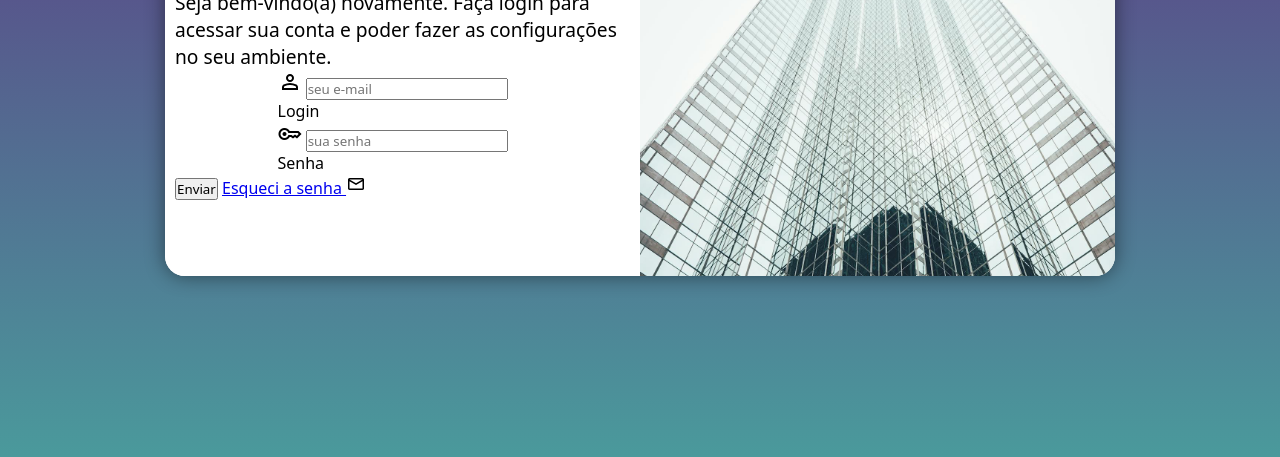
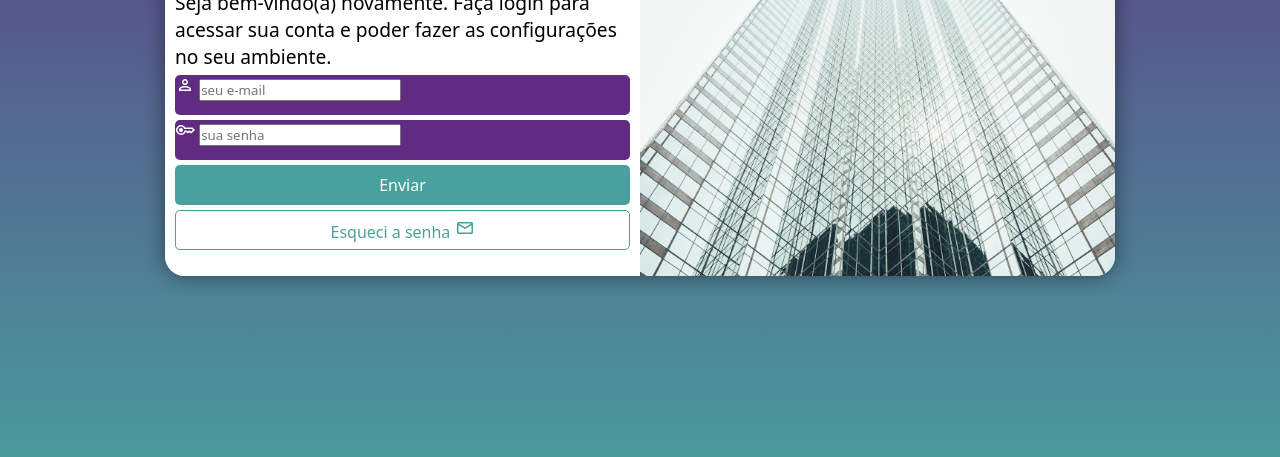
Before and after one commit to JamilyGSS/projeto-login, a plain HTML site: page index.html in a window 1280 px wide. Shown: the part 299-756 px from the top of the page. Drawn offline with nearby package versions, Linux system fonts and the light colour scheme.

Commit message:
login parte

```diff
--- a/estilos/style.css
+++ b/estilos/style.css
@@ -75,3 +75,50 @@ div#form>h1 {
 div#form>p {
     font-size: 0.8em;
 }
+
+form>div.campo{
+    background-color: #5f2c82;
+    display: block;
+    width: 100%;
+    height: 40px;
+    border-radius: 5px;
+    margin: 5px 0px;
+}
+
+div.campo>label {
+    display: none;
+}
+
+form>input[type=submit] {
+    display: block;
+    font-size: 1em;
+    width: 100%;
+    height: 40px;
+    background-color: #49a09d ;
+    border: none;
+    color: white;
+    border-radius: 5px;
+    cursor: pointer;
+}
+
+form>input[type=submit]:hover {
+    background-color: #1f4543 ;
+}
+
+form>a.botao {
+    display: block;
+    text-align: center;
+    font-size: 1em;
+    width: 100%;
+    height: 40px;
+    border: 1px solid #49a09d;
+    border-radius: 5px;
+    color: #49a09d;
+    text-decoration: none;
+    padding-top: 7px;
+    margin-top: 5px;
+}
+
+form>a.botao:hover {
+    background-color: #7fe0dd;
+}
--- a/index.html
+++ b/index.html
@@ -4,8 +4,7 @@
     <meta charset="UTF-8">
     <meta name="viewport" content="width=device-width, initial-scale=1.0">
     <title>Login</title>
-    <link rel="stylesheet" href="https://fonts.googleapis.com/css2?family=Material+Symbols+Outlined:opsz,wght,FILL,GRAD@20..48,100..700,0..1,-50..200&icon_names=key" />
-    <link rel="stylesheet" href="estilos/style.css" >
+    <link rel="stylesheet" href="estilos/style.css">
     <link rel="stylesheet" href="estilos/mediaquery.css" media="all">
 </head>
 <body>
@@ -19,20 +18,18 @@
                 <p id="texto">Seja bem-vindo(a) novamente. Faça login para acessar sua conta e poder fazer as configurações no seu ambiente.</p>
                 <form action="login.php" method="post" autocomplete="on">
                     <div class="campo">
-                        <svg xmlns="http://www.w3.org/2000/svg" height="24px" viewBox="0 -960 960 960" width="24px" fill="#000000"><path d="M480-480q-66 0-113-47t-47-113q0-66 47-113t113-47q66 0 113 47t47 113q0 66-47 113t-113 47ZM160-160v-112q0-34 17.5-62.5T224-378q62-31 126-46.5T480-440q66 0 130 15.5T736-378q29 15 46.5 43.5T800-272v112H160Zm80-80h480v-32q0-11-5.5-20T700-306q-54-27-109-40.5T480-360q-56 0-111 13.5T260-306q-9 5-14.5 14t-5.5 20v32Zm240-320q33 0 56.5-23.5T560-640q0-33-23.5-56.5T480-720q-33 0-56.5 23.5T400-640q0 33 23.5 56.5T480-560Zm0-80Zm0 400Z"/></svg>
-                        <input type="email" name="login" id="ilogin" placeholder="seu e-mail" autocomplete="email" required maxlength="30">
+                        <svg xmlns="http://www.w3.org/2000/svg" height="20px" viewBox="0 -960 960 960" width="20px" fill="#FFFFFF"><path d="M480-480q-60 0-102-42t-42-102q0-60 42-102t102-42q60 0 102 42t42 102q0 60-42 102t-102 42ZM192-192v-96q0-23 12.5-43.5T239-366q55-32 116.29-49 61.29-17 124.5-17t124.71 17Q666-398 721-366q22 13 34.5 34t12.5 44v96H192Zm72-72h432v-24q0-5.18-3.03-9.41-3.02-4.24-7.97-6.59-46-28-98-42t-107-14q-55 0-107 14t-98 42q-5 4-8 7.72-3 3.73-3 8.28v24Zm216.21-288Q510-552 531-573.21t21-51Q552-654 530.79-675t-51-21Q450-696 429-674.79t-21 51Q408-594 429.21-573t51 21Zm-.21-72Zm0 360Z"/></svg>
+                        <input type="email" name="login" id="ilogin" placeholder="seu e-mail" autocomplete="email" required maxlength="30" >
                         <label for="ilogin">Login</label>
                     </div>
                     <div class="campo">
-                        <span class="material-symbols-outlined">
-                            key
-                            </span>
-                        <input type="password" name="senha" id="isenha" placeholder="sua senha" autocomplete="current-password" required minlength="6" maxlength="10">
+                        <svg xmlns="http://www.w3.org/2000/svg" height="20px" viewBox="0 -960 960 960" width="20px" fill="#FFFFFF"><path d="M288-384q-40 0-68-28t-28-68q0-40 28-68t68-28q40 0 68 28t28 68q0 40-28 68t-68 28Zm0 144q-100 0-170-70T48-480q0-100 70-170t170-70q65 0 120 32.5t88 87.5h344l120 120-180 168-84-60-72 60-96-72h-20q-24 68-85.5 106T288-240Zm0-72q63 0 111-40.5T454-456h98l70 52 71-59 81 58 82-76-46-47H449q-19-53-62.5-86.5T288-648q-70 0-119 49t-49 119q0 70 49 119t119 49Z"/></svg>
+                        <input type="password" name="senha" id="isenha" required autocomplete="current-password" maxlength="8" minlength="6" placeholder="sua senha">
                         <label for="isenha">Senha</label>
                     </div>
                     <input type="submit" value="Enviar">
-                    <a href="esqueci.html" target="_blank">
-                        Esqueci a senha <svg xmlns="http://www.w3.org/2000/svg" height="20px" viewBox="0 -960 960 960" width="20px" fill="#000000"><path d="M168-192q-29.7 0-50.85-21.16Q96-234.32 96-264.04v-432.24Q96-726 117.15-747T168-768h624q29.7 0 50.85 21.16Q864-725.68 864-695.96v432.24Q864-234 842.85-213T792-192H168Zm312-240L168-611v347h624v-347L480-432Zm0-85 312-179H168l312 179Zm-312-94v-85 432-347Z"/></svg>
+                    <a href="esqueci.html" target="_blank" class="botao">
+                        Esqueci a senha <svg xmlns="http://www.w3.org/2000/svg" height="20px" viewBox="0 -960 960 960" width="20px" fill="#49a09d"><path d="M168-192q-29.7 0-50.85-21.16Q96-234.32 96-264.04v-432.24Q96-726 117.15-747T168-768h624q29.7 0 50.85 21.16Q864-725.68 864-695.96v432.24Q864-234 842.85-213T792-192H168Zm312-240L168-611v347h624v-347L480-432Zm0-85 312-179H168l312 179Zm-312-94v-85 432-347Z"/></svg>
                     </a>
                 </form>
 
```
